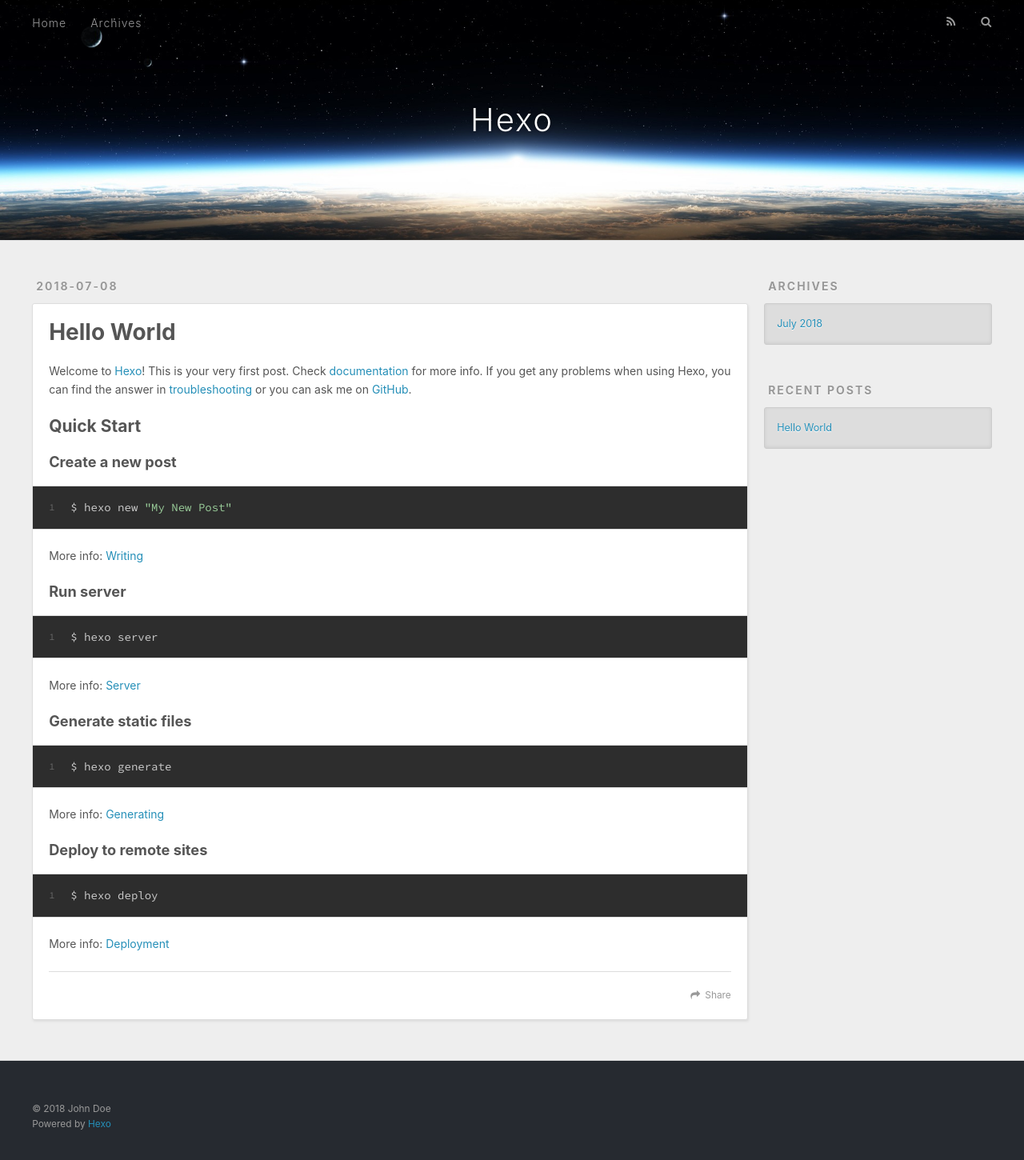
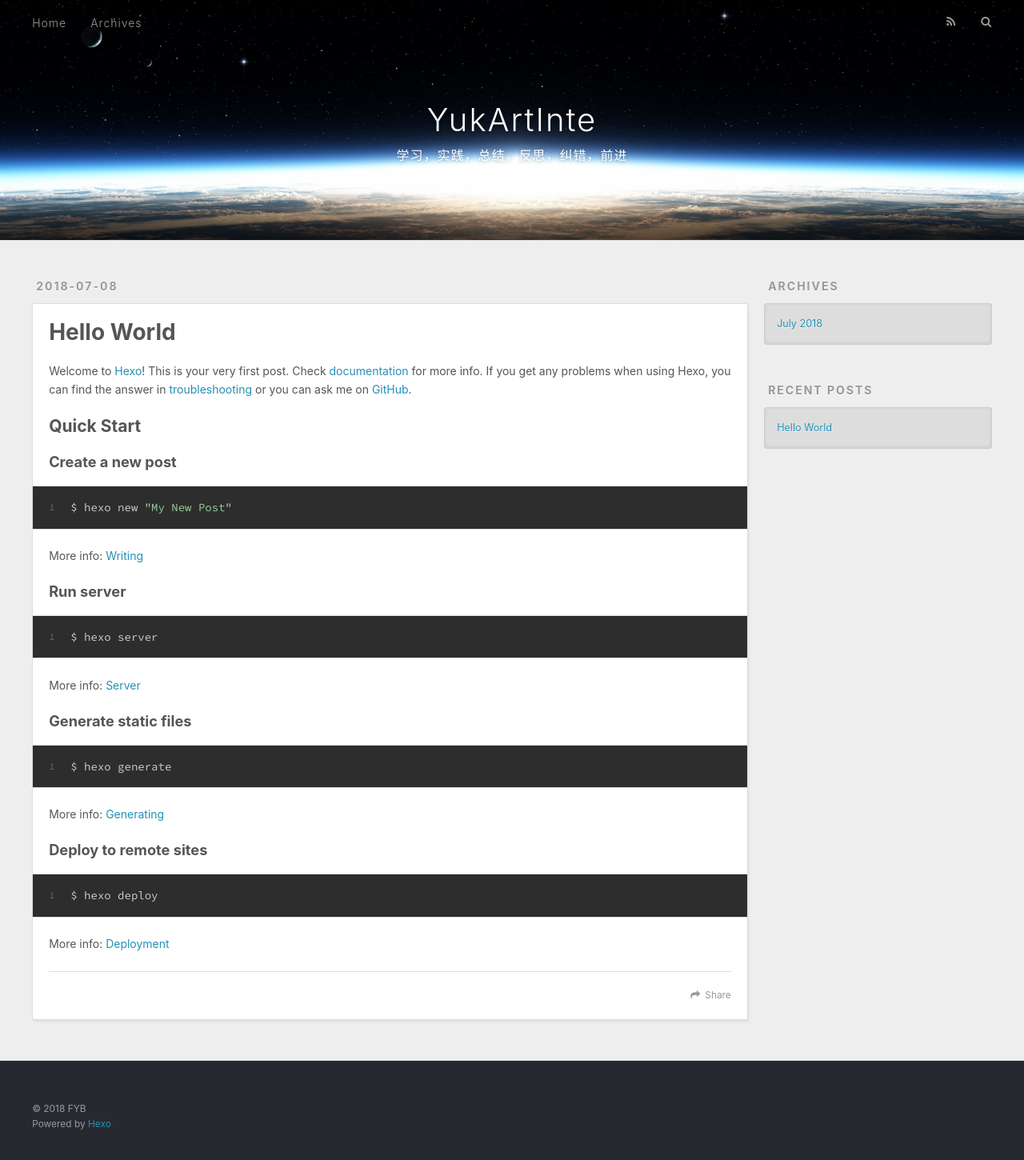
Before and after one commit to YffL/YffL.github.io, a plain HTML site: page index.html in a window 1280 px wide. Shown: the whole page at 80% size. Drawn offline with nearby package versions, Linux system fonts and the light colour scheme.

Commit message:
Site updated: 2018-07-08 11:42:58

```diff
--- a/index.html
+++ b/index.html
@@ -5,17 +5,20 @@
 
 
 
-  <title>Hexo</title>
+  <title>YukArtInte</title>
   <meta name="viewport" content="width=device-width, initial-scale=1, maximum-scale=1">
-  <meta property="og:type" content="website">
-<meta property="og:title" content="Hexo">
+  <meta name="description" content="一切伟大事物都矗立在暴风雨之中">
+<meta property="og:type" content="website">
+<meta property="og:title" content="YukArtInte">
 <meta property="og:url" content="http://yoursite.com/index.html">
-<meta property="og:site_name" content="Hexo">
+<meta property="og:site_name" content="YukArtInte">
+<meta property="og:description" content="一切伟大事物都矗立在暴风雨之中">
 <meta property="og:locale" content="default">
 <meta name="twitter:card" content="summary">
-<meta name="twitter:title" content="Hexo">
+<meta name="twitter:title" content="YukArtInte">
+<meta name="twitter:description" content="一切伟大事物都矗立在暴风雨之中">
 
-    <link rel="alternate" href="/atom.xml" title="Hexo" type="application/atom+xml">
+    <link rel="alternate" href="/atom.xml" title="YukArtInte" type="application/atom+xml">
 
 
     <link rel="icon" href="/favicon.png">
@@ -34,8 +37,12 @@
   <div id="header-outer" class="outer">
     <div id="header-title" class="inner">
       <h1 id="logo-wrap">
-        <a href="/" id="logo">Hexo</a>
+        <a href="/" id="logo">YukArtInte</a>
       </h1>
+
+        <h2 id="subtitle-wrap">
+          <a href="/" id="subtitle">学习，实践，总结，反思，纠错，前进</a>
+        </h2>
 
     </div>
     <div id="header-inner" class="inner">
@@ -97,7 +104,7 @@
 
     </div>
     <footer class="article-footer">
-      <a data-url="http://yoursite.com/2018/07/08/hello-world/" data-id="cjjc8y2nq0000fi5t4kwufz6v" class="article-share-link">Share</a>
+      <a data-url="http://yoursite.com/2018/07/08/hello-world/" data-id="cjjcaksl10000s35t99y65j5k" class="article-share-link">Share</a>
 
 
     </footer>
@@ -153,7 +160,7 @@
 
   <div class="outer">
     <div id="footer-info" class="inner">
-      &copy; 2018 John Doe<br>
+      &copy; 2018 FYB<br>
       Powered by <a href="http://hexo.io/" target="_blank">Hexo</a>
     </div>
   </div>
```
Also changed, not shown: 2018/07/08/hello-world/index.html (+10 -6 lines), archives/2018/07/index.html (+15 -8 lines), archives/2018/index.html (+15 -8 lines), archives/index.html (+15 -8 lines).
